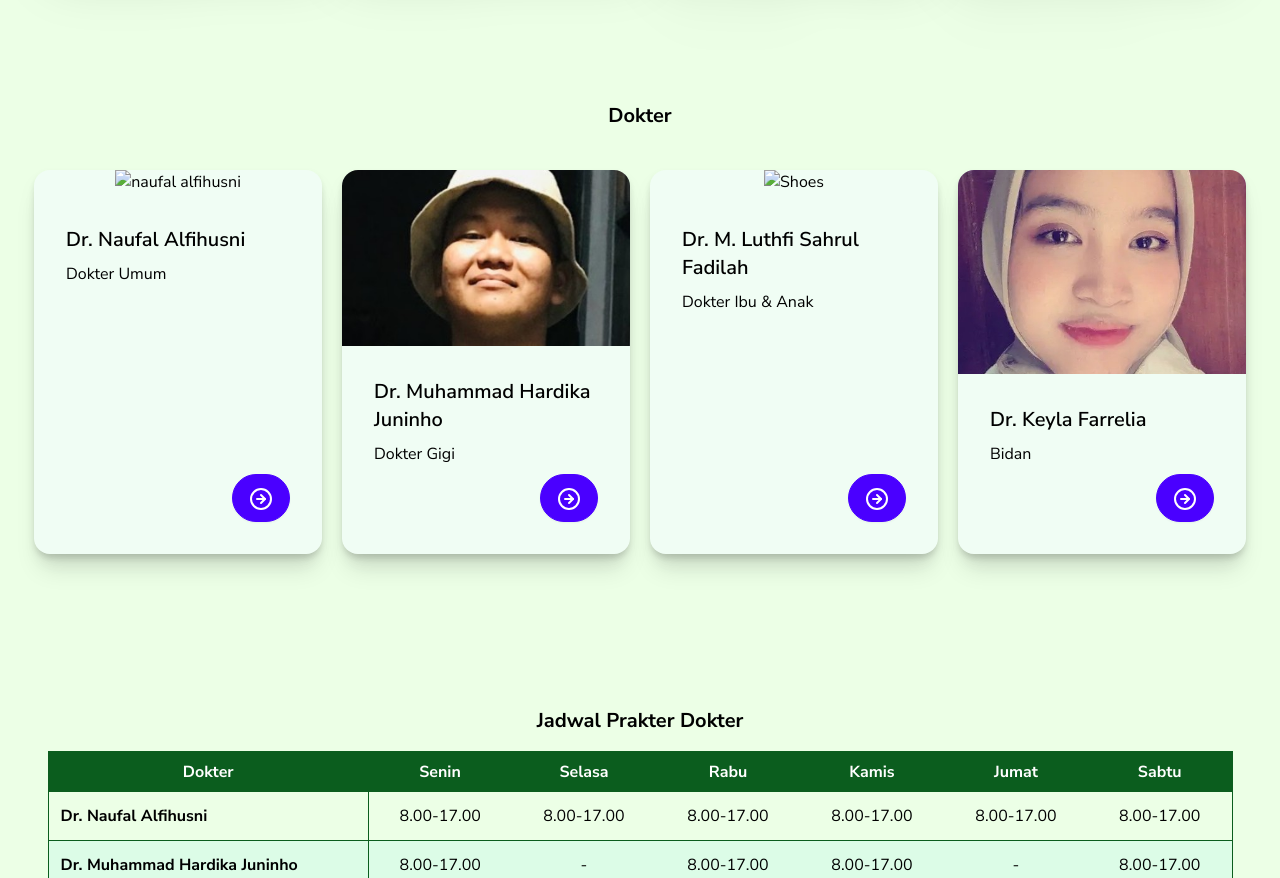
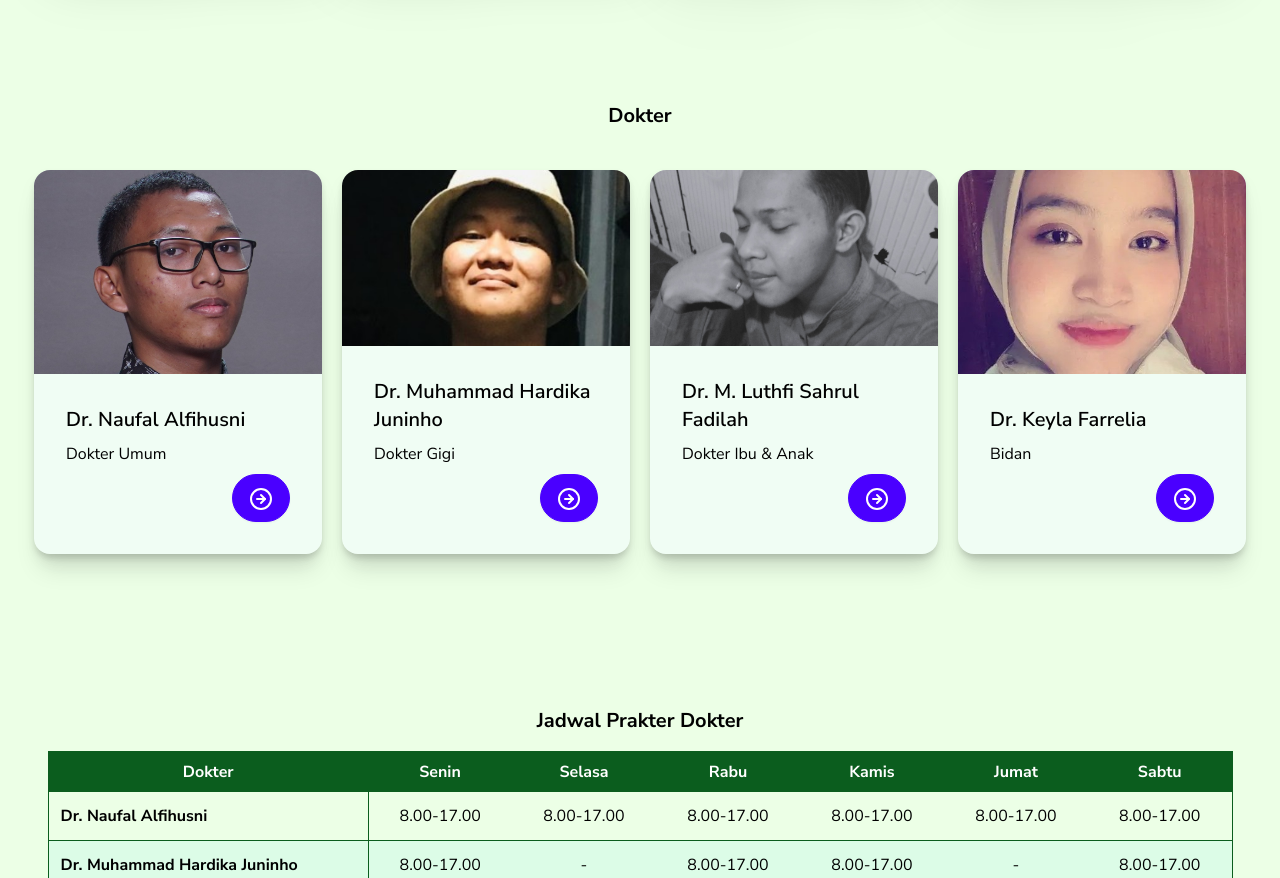
Before and after one commit to Naufal-Alfihusni/puskesmas-bahagia, a website: page index.html in a window 1280 px wide. Shown: the part 1056-1934 px from the top of the page. Drawn offline with nearby package versions, Linux system fonts and the light colour scheme; the site is published under a folder, as on GitHub Pages, so addresses that start at the root find nothing.

Commit message:
renamed:    image/NAUFAL ALFIHUSNI.JPG -> image/alfi.jpg
	modified:   index.html

```diff
--- a/index.html
+++ b/index.html
@@ -381,7 +381,7 @@
             class="card bg-green-50 w-72 h-96 shadow-xl text-black drop-shadow-lg"
           >
             <figure>
-              <img src="/image/NAUFAL ALFIHUSNI.JPG" alt="naufal alfihusni" />
+              <img src="image/alfi.jpg" alt="naufal alfihusni" />
             </figure>
             <div class="card-body">
               <h2 class="card-title">Dr. Naufal Alfihusni</h2>
@@ -423,7 +423,7 @@
             class="card bg-green-50 w-72 h-96 shadow-xl text-black drop-shadow-lg"
           >
             <figure>
-              <img src="/image/lutfi.jpg" alt="Shoes" />
+              <img src="image/lutfi.jpg" alt="Shoes" />
             </figure>
             <div class="card-body">
               <h2 class="card-title">Dr. M. Luthfi Sahrul Fadilah</h2>
```
Also changed, not shown: image/alfi.jpg (renamed from image/NAUFAL ALFIHUSNI.JPG).
